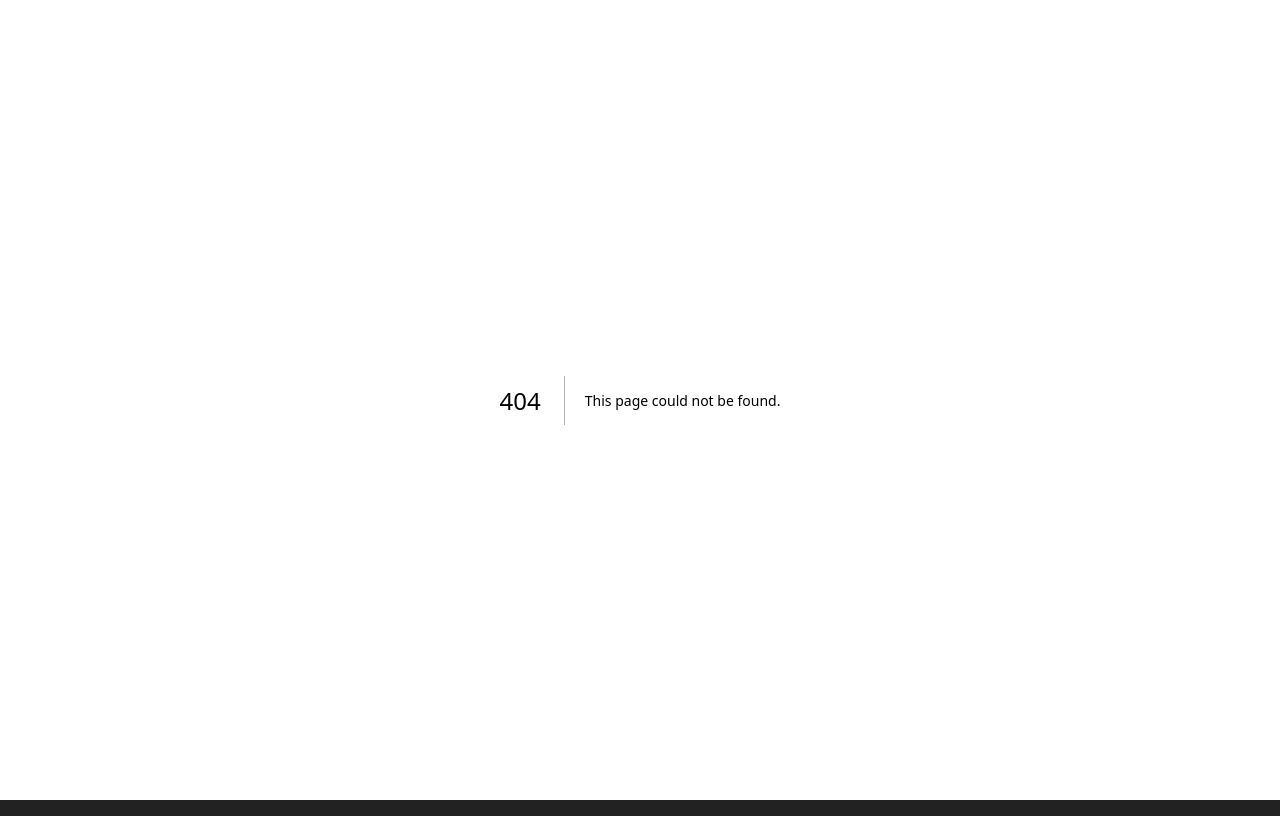
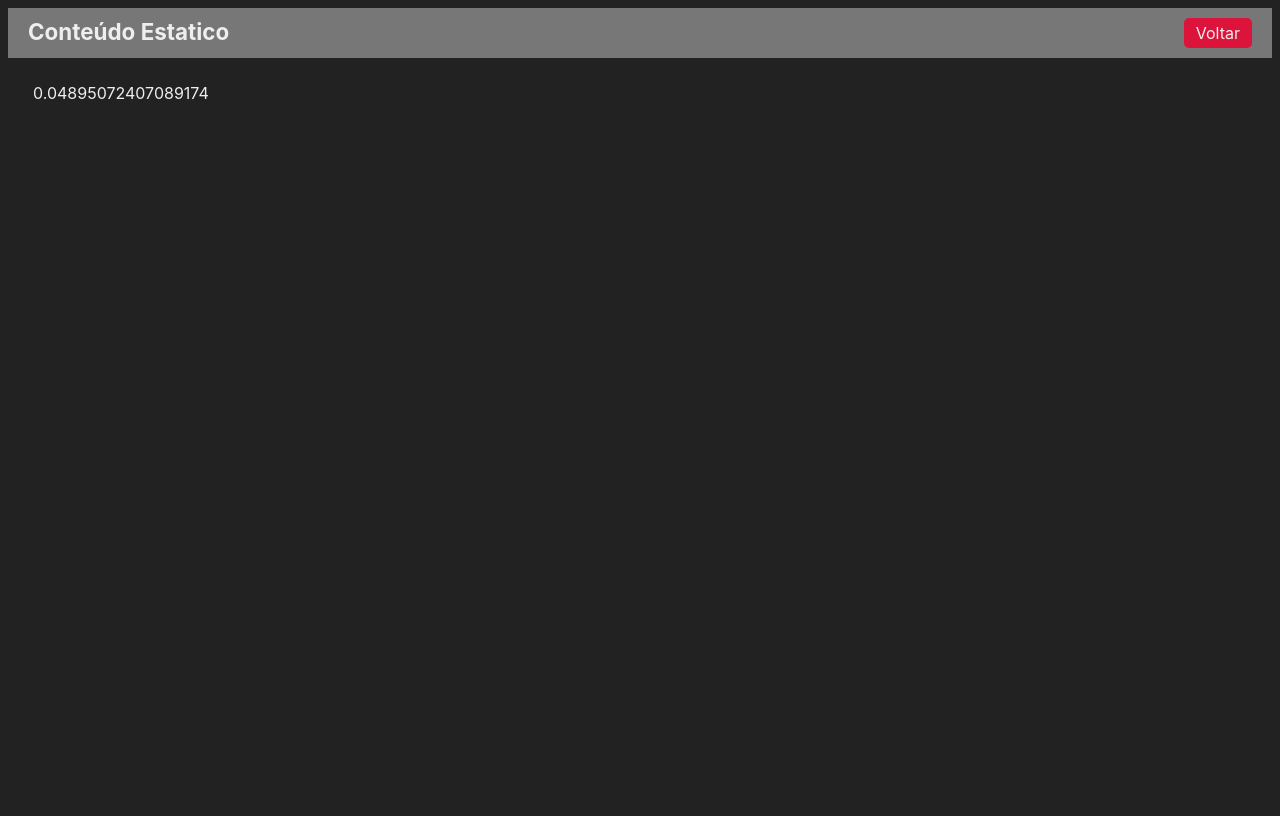
Before and after one commit to diogolima013/project-cadastro_nextJs, a Next.js app: page /estatico in a window 1280 px wide. Before the commit this address had no page. Built offline with nearby package versions, Linux system fonts and the light colour scheme.

Commit message:
add:static content

```diff
--- /dev/null
+++ b/src/pages/estatico.jsx
@@ -0,0 +1,17 @@
+import Layout from "../components/Layout";
+
+export function getStaticProps() {
+    return {
+        props: {
+            numero: Math.random()
+        }
+    }
+}
+
+export default function Estatico(props) {
+    return (
+        <Layout titulo='Conteúdo Estatico'>
+            <div>{props.numero}</div>
+        </Layout>
+    )
+}
--- a/src/pages/index.jsx
+++ b/src/pages/index.jsx
@@ -16,6 +16,7 @@
           <Navegador texto='Navegação #02' destino='/cliente/sp-2/123' cor='blue'/>
           <Navegador texto='Componente com Estado' destino='/estado' cor='#a45b71'/>
           <Navegador texto='Integração com API #01' destino='/integracao_1' cor='#42a9a9'/>
+          <Navegador texto='Conteúdo Estático' destino='/estatico' cor='#fa054a'/>
 
         </div>
     )
```
